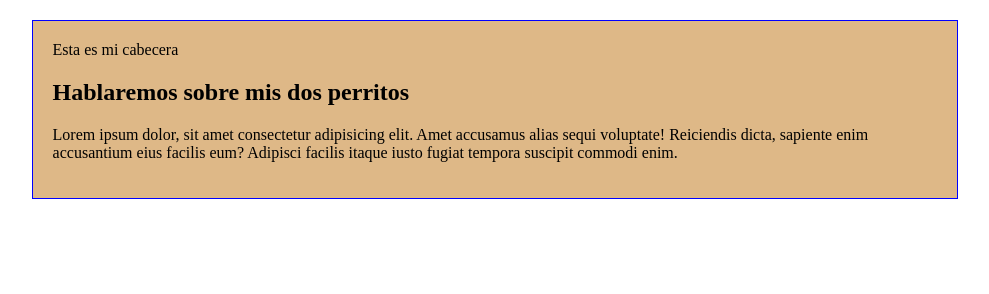
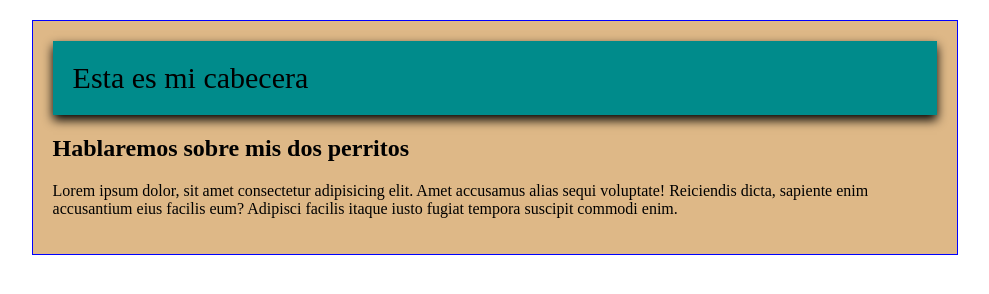
Before and after one commit to carlospache98/blog_site_bitacora, a plain HTML site: page index.html in a window 1280 px wide. Shown: the whole page, without its empty margins (145-1134 px from the left). Drawn offline with Linux system fonts and the light colour scheme.

Commit message:
Finalizacion de nuestra cabeceza con color darkcyan

```diff
--- a/css/estilos.css
+++ b/css/estilos.css
@@ -9,3 +9,13 @@ body{
     padding: 20px;
     background-color: burlywood;
 }
+h2{
+    margin-top: 0px;
+}
+.encabezado{
+    background-color: darkcyan;
+    padding: 20px;
+    margin-bottom: 20px;
+    font-size: 30px;
+    box-shadow: 0px 5px 10px black;
+}
```
